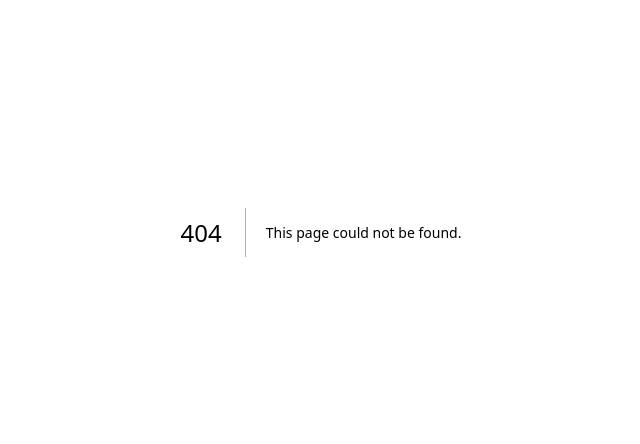
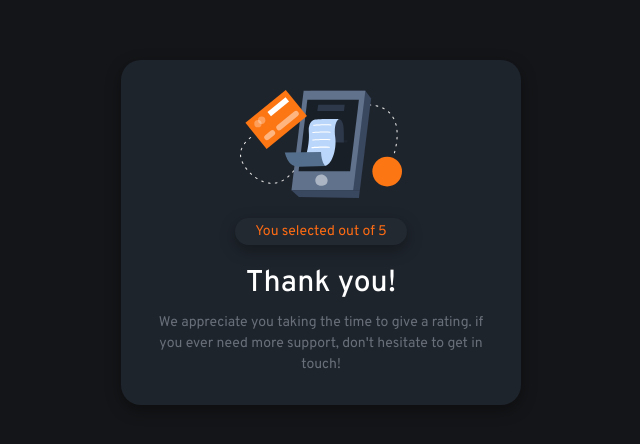
Before and after one commit to sparklaunch/Interactive-Rating-Component, a Next.js app: page /thank-you in a window 1280 px wide. Before the commit this address had no page. Shown: the part 168-612 px from the top of the page, without its empty margins (319-959 px from the left). Built offline with nearby package versions, Linux system fonts and the light colour scheme.

Commit message:
Add ThankYou Page

```diff
--- /dev/null
+++ b/app/thank-you/ThankYou.module.css
@@ -0,0 +1,40 @@
+.main {
+	background-color: var(--color-card);
+	border-radius: 20px;
+	padding: 30px;
+	box-shadow: rgba(0, 0, 0, 0.35) 0px 5px 15px;
+	display: flex;
+	flex-direction: column;
+	align-items: center;
+	gap: 20px;
+	width: 400px;
+}
+
+.ratingText {
+	color: var(--color-accent);
+	background-color: var(--color-button);
+	padding: 5px 20px;
+	border-radius: 20px;
+	box-shadow: rgba(0, 0, 0, 0.35) 0px 5px 15px;
+	font-size: 14px;
+}
+
+.thankYouSection {
+	display: flex;
+	flex-direction: column;
+	align-items: center;
+	gap: 10px;
+}
+
+.thankYouHeader {
+	color: white;
+	font-weight: 500;
+	font-size: 30px;
+}
+
+.thankYouText {
+	color: var(--color-text);
+	font-size: 14px;
+	line-height: 1.5;
+	text-align: center;
+}
--- /dev/null
+++ b/app/thank-you/page.tsx
@@ -0,0 +1,24 @@
+"use client";
+
+import Image from "next/image";
+import { useSearchParams } from "next/navigation";
+import thankYou from "../assets/images/thank-you.svg";
+import styles from "./ThankYou.module.css";
+
+export default function ThankYou() {
+	const searchParams = useSearchParams();
+	const rating = searchParams.get("rating");
+	return (
+		<main className={styles.main}>
+			<Image src={thankYou} alt="Thank-you" />
+			<p className={styles.ratingText}>You selected {rating} out of 5</p>
+			<section className={styles.thankYouSection}>
+				<h1 className={styles.thankYouHeader}>Thank you!</h1>
+				<p className={styles.thankYouText}>
+					We appreciate you taking the time to give a rating. if you
+					ever need more support, don&apos;t hesitate to get in touch!
+				</p>
+			</section>
+		</main>
+	);
+}
```
Also changed, not shown: app/page.tsx (+15 -1 lines).
